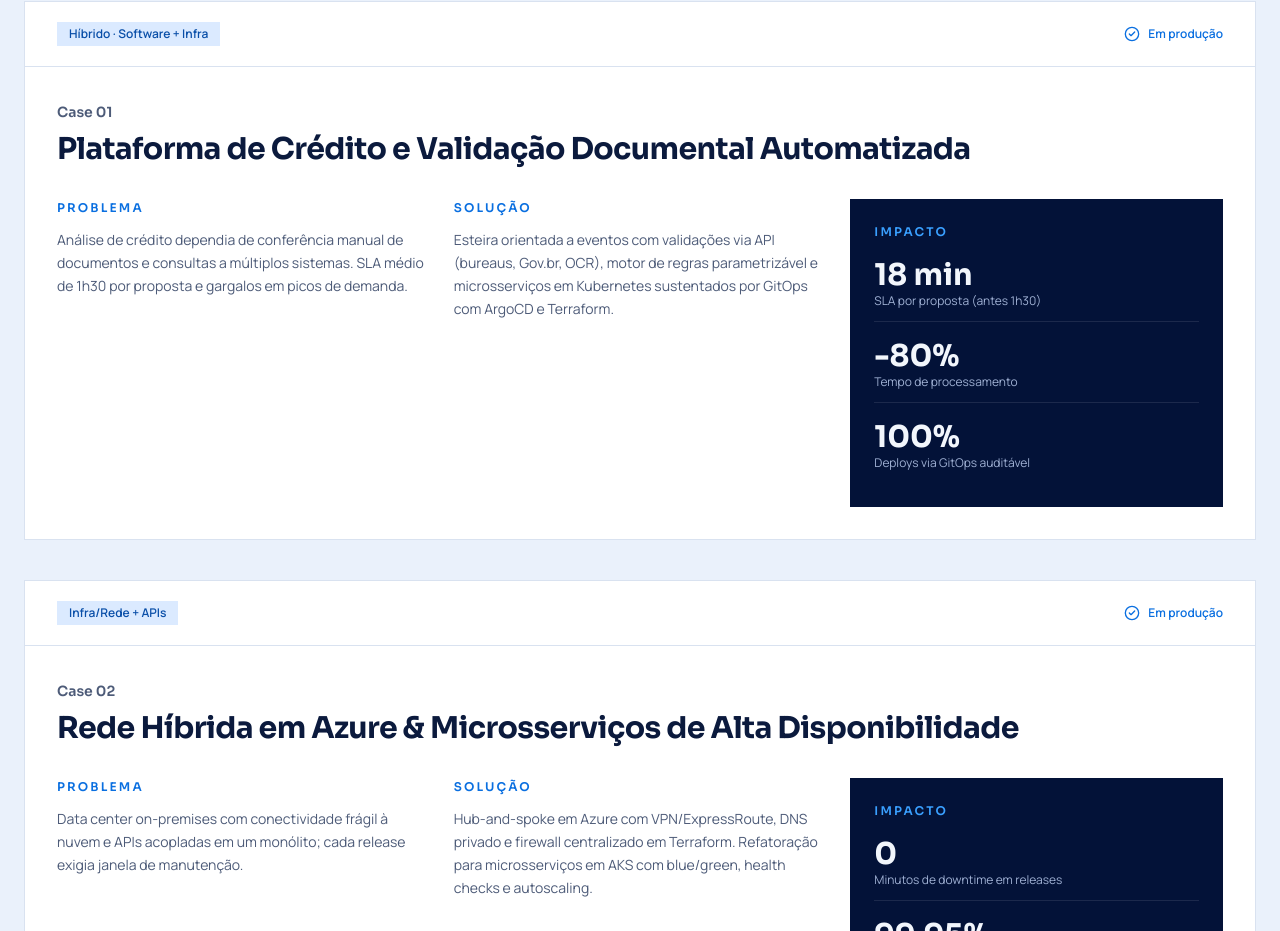
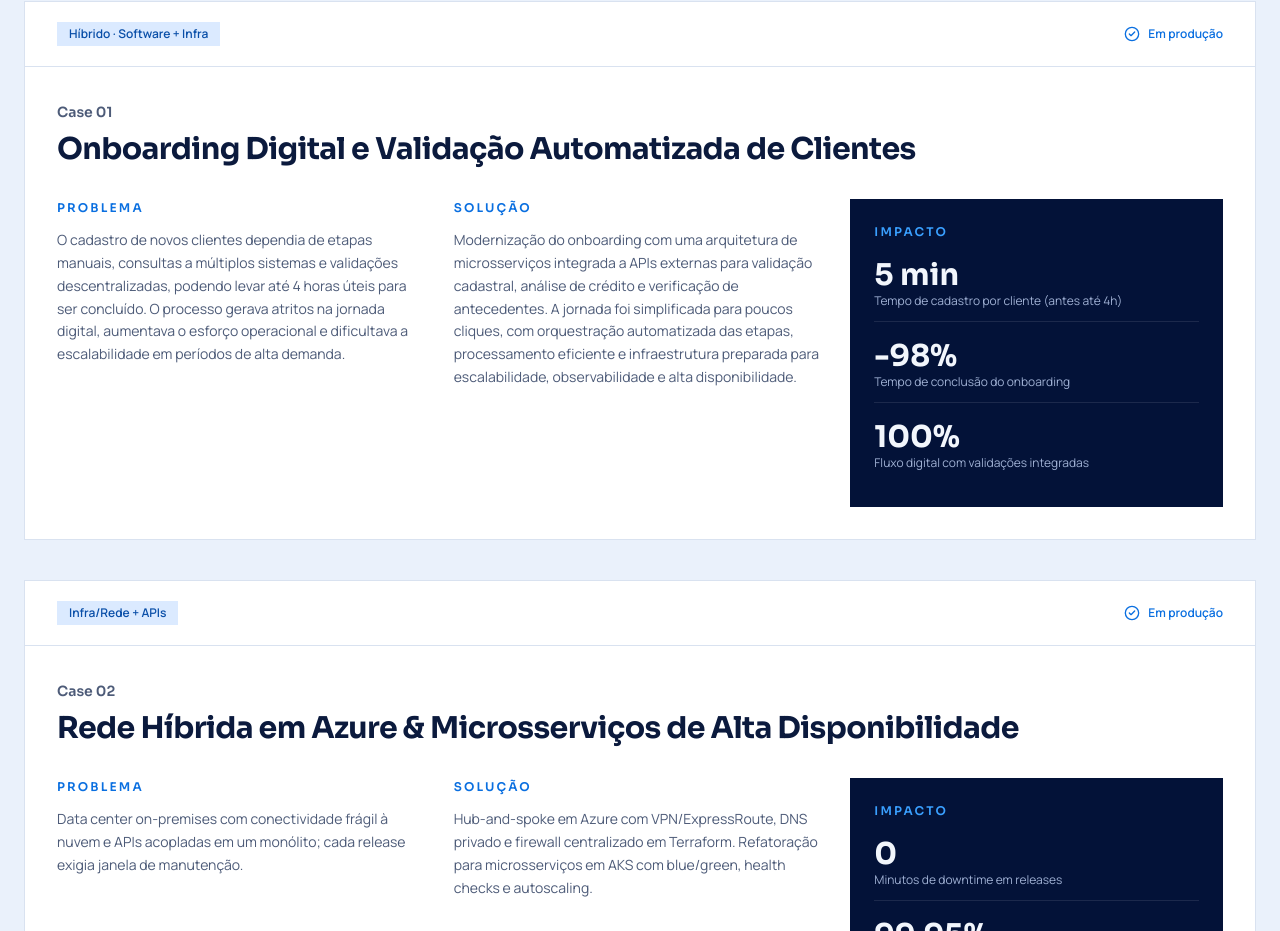
Before and after one commit to lucasrodriguesabreu/phong-site, a React (Vite) app: page / in a window 1280 px wide. Shown: the part 2232-3163 px from the top of the page. Built offline with nearby package versions, Linux system fonts and the light colour scheme.

Commit message:
ajuste no case

```diff
--- a/src/data.js
+++ b/src/data.js
@@ -30,15 +30,15 @@ export const pillars = [
 ]
 
 export const cases = [
-  {
+    {
     badge: 'Híbrido · Software + Infra',
-    title: 'Plataforma de Crédito e Validação Documental Automatizada',
-    problem: 'Análise de crédito dependia de conferência manual de documentos e consultas a múltiplos sistemas. SLA médio de 1h30 por proposta e gargalos em picos de demanda.',
-    solution: 'Esteira orientada a eventos com validações via API (bureaus, Gov.br, OCR), motor de regras parametrizável e microsserviços em Kubernetes sustentados por GitOps com ArgoCD e Terraform.',
+    title: 'Onboarding Digital e Validação Automatizada de Clientes',
+    problem: 'O cadastro de novos clientes dependia de etapas manuais, consultas a múltiplos sistemas e validações descentralizadas, podendo levar até 4 horas úteis para ser concluído. O processo gerava atritos na jornada digital, aumentava o esforço operacional e dificultava a escalabilidade em períodos de alta demanda.',
+    solution: 'Modernização do onboarding com uma arquitetura de microsserviços integrada a APIs externas para validação cadastral, análise de crédito e verificação de antecedentes. A jornada foi simplificada para poucos cliques, com orquestração automatizada das etapas, processamento eficiente e infraestrutura preparada para escalabilidade, observabilidade e alta disponibilidade.',
     metrics: [
-      { v: '18 min', l: 'SLA por proposta (antes 1h30)' },
-      { v: '-80%', l: 'Tempo de processamento' },
-      { v: '100%', l: 'Deploys via GitOps auditável' },
+      { v: '5 min', l: 'Tempo de cadastro por cliente (antes até 4h)' },
+      { v: '-98%', l: 'Tempo de conclusão do onboarding' },
+      { v: '100%', l: 'Fluxo digital com validações integradas' },
     ],
   },
   {
```
